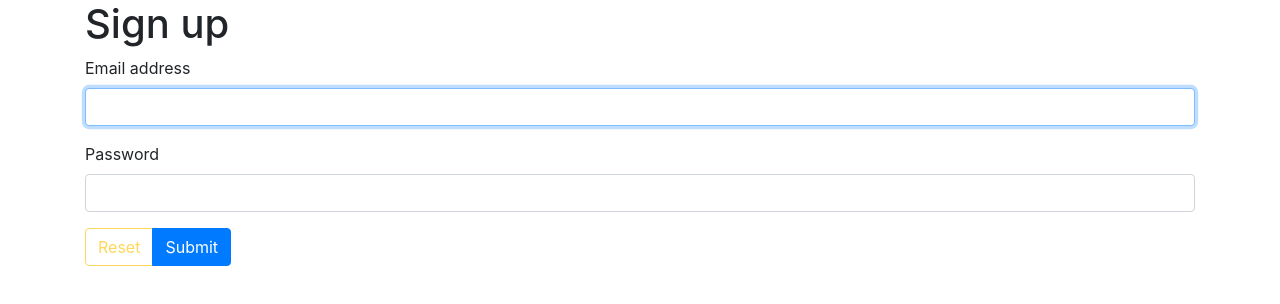
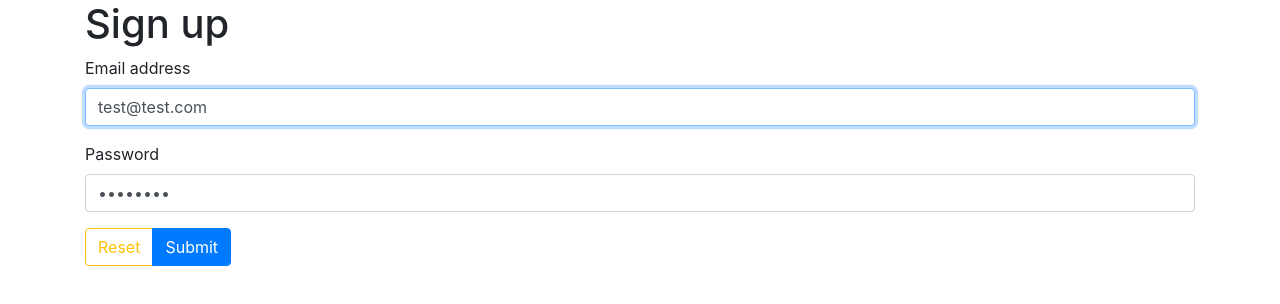
Before and after one commit to didof/microservice-ticketing, a Next.js app in the folder client/: page /auth/signup in a window 1280 px wide. Shown: the top 304 px of the page. Built offline with nearby package versions, Linux system fonts and the light colour scheme.

Commit message:
signup completed

```diff
--- /dev/null
+++ b/client/components/pages/signup/SignupLogic.js
@@ -0,0 +1,63 @@
+// core
+import { useState, useEffect, useRef, useCallback } from 'react'
+
+// rps
+import SignupRps from './SignupRps'
+
+import axios from 'axios'
+
+const Signup = ({ authService }) => {
+  const [email, setEmail] = useState('test@test.com')
+  const [password, setPassword] = useState('12345678')
+  const [isButtonDisabled, setIsButtonDisabled] = useState(true)
+  const [errors, setErrors] = useState([])
+
+  useEffect(() => {
+    setIsButtonDisabled(email === '' && password === '')
+  }, [email, password])
+
+  const firstInputRef = useRef()
+  useEffect(() => {
+    firstInputRef.current.focus()
+  }, [])
+
+  const onEmailChangeHandler = event => setEmail(event.target.value)
+  const onPasswordChangeHandler = event => setPassword(event.target.value)
+
+  const onSubmitHandler = async event => {
+    event.preventDefault()
+    try {
+      const response = await axios.post('/api/users/signup', {
+        email,
+        password,
+      })
+      console.log(response.data)
+      setErrors([])
+    } catch (err) {
+      setErrors(err.response.data.errors)
+    }
+  }
+
+  console.log()
+
+  const onResetClickHandler = useCallback(() => {
+    setEmail('')
+    setPassword('')
+    firstInputRef.current.focus()
+  }, [])
+
+  return (
+    <SignupRps
+      values={{ email, password, isButtonDisabled, errors }}
+      business={{
+        onEmailChangeHandler,
+        onPasswordChangeHandler,
+        onSubmitHandler,
+        onResetClickHandler,
+      }}
+      refs={{ firstInputRef }}
+    />
+  )
+}
+
+export default Signup
--- a/client/components/pages/Signup.js
+++ b/client/components/pages/signup/SignupRps.js
@@ -1,5 +1,7 @@
+import { useCallback } from 'react'
+
 const SignupRps = ({ values, business, refs }) => {
-  const { email, password, isButtonDisabled } = values
+  const { email, password, isButtonDisabled, errors } = values
   const {
     onSubmitHandler,
     onEmailChangeHandler,
@@ -7,6 +9,21 @@ const SignupRps = ({ values, business, refs }) => {
     onResetClickHandler,
   } = business
   const { firstInputRef } = refs
+
+  const renderWarningAlerts = useCallback(() => {
+    if (errors.length === 0) return
+
+    return (
+      <div className='alert alert-warning my-3' role='alert'>
+        <h4 className='mb-3'>Something needs to be fixed:</h4>
+        <ul>
+          {errors.map(({ message }, index) => (
+            <li key={index}>{message}</li>
+          ))}
+        </ul>
+      </div>
+    )
+  }, [errors])
 
   return (
     <div className='container'>
@@ -36,12 +53,14 @@ const SignupRps = ({ values, business, refs }) => {
             className='btn btn-outline-warning'
             onClick={onResetClickHandler}
             disabled={isButtonDisabled}
+            type='reset'
           >
             Reset
           </button>
           <button className='btn btn-primary'>Submit</button>
         </div>
       </form>
+      {renderWarningAlerts()}
     </div>
   )
 }
--- a/client/package.json
+++ b/client/package.json
@@ -10,6 +10,7 @@
   "author": "",
   "license": "ISC",
   "dependencies": {
+    "axios": "^0.21.1",
     "bootstrap": "^4.6.0",
     "next": "^10.0.6",
     "react": "^17.0.1",
--- a/client/pages/auth/signup.js
+++ b/client/pages/auth/signup.js
@@ -1,50 +1,3 @@
-// core
-import { useState, useEffect, useRef, useCallback } from 'react'
-
-// rps
-import SignupRps from '../../components/pages/Signup'
-
-const Signup = () => {
-  const [email, setEmail] = useState('')
-  const [password, setPassword] = useState('')
-  const [isButtonDisabled, setIsButtonDisabled] = useState(true)
-
-  const onChangeHandler = setState => event => setState(event.target.value)
-  const onEmailChangeHandler = useCallback(onChangeHandler(setEmail), [])
-  const onPasswordChangeHandler = useCallback(onChangeHandler(setPassword), [])
-
-  const onSubmitHandler = useCallback(event => {
-    event.preventDefault()
-    console.log(email, password)
-  }, [])
-
-  const onResetClickHandler = useCallback(() => {
-    setEmail('')
-    setPassword('')
-    firstInputRef.current.focus()
-  }, [])
-
-  useEffect(() => {
-    setIsButtonDisabled(email === '' || password === '')
-  }, [email, password])
-
-  const firstInputRef = useRef()
-  useEffect(() => {
-    firstInputRef.current.focus()
-  }, [])
-
-  return (
-    <SignupRps
-      values={{ email, password, isButtonDisabled }}
-      business={{
-        onEmailChangeHandler,
-        onPasswordChangeHandler,
-        onSubmitHandler,
-        onResetClickHandler,
-      }}
-      refs={{ firstInputRef }}
-    />
-  )
-}
+import Signup from '../../components/pages/signup/SignupLogic'
 
 export default Signup
```
Also changed, not shown: 2 other files (tests, documents, lock files or other folders).
